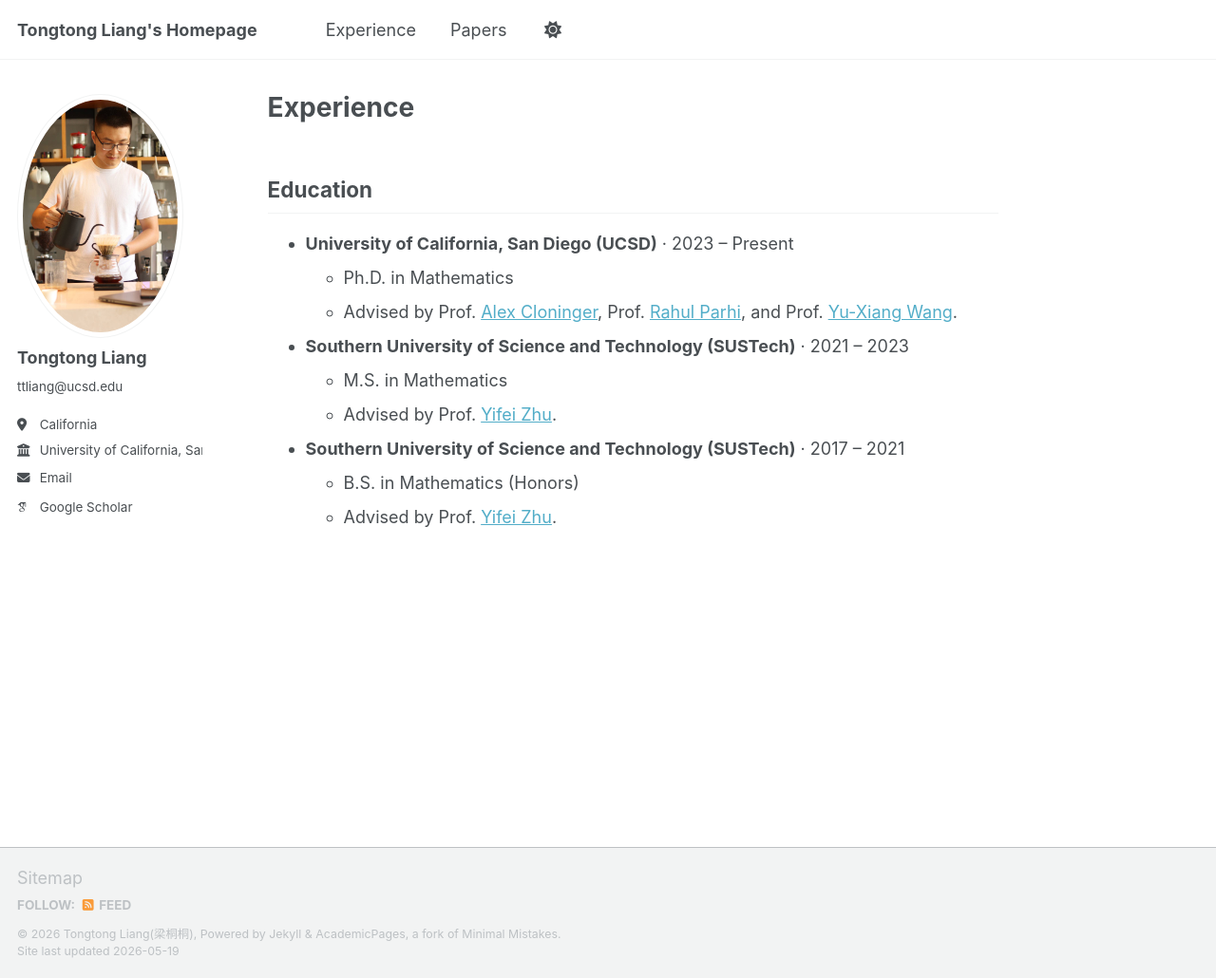
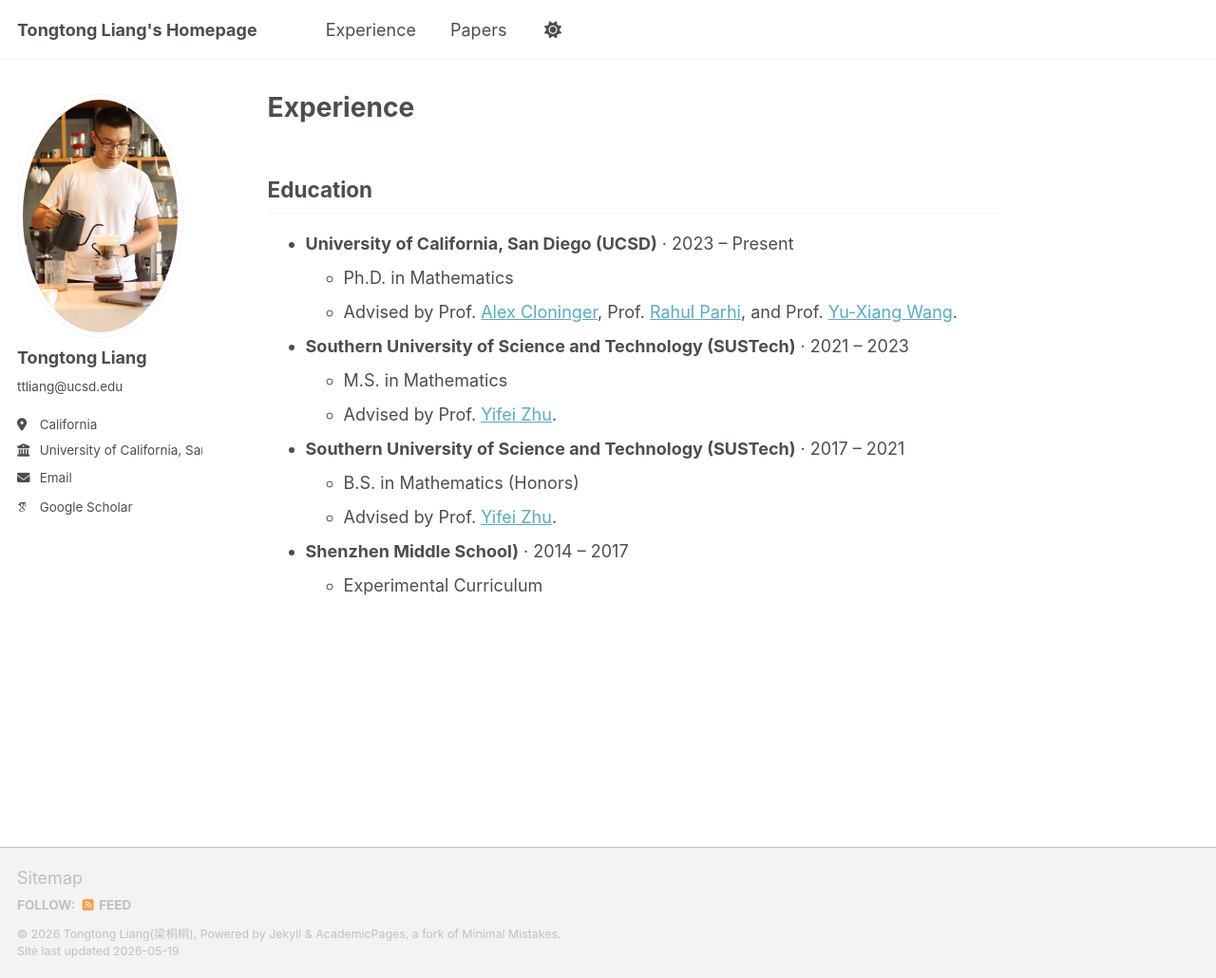
Before and after one commit to tongtongliang/tongtongliang.github.io, a Jekyll site: the page built from _pages/experience.md, in a window 1280 px wide and 1030 px high. Shown: the whole window at 95% size. Built offline with Jekyll 4.4.1, drawn with Linux system fonts in a browser that asks for light colours; some web fonts are replaced; a script that is not in the unit is left out.

Commit message:
Update experience.md

```diff
--- a/_pages/experience.md
+++ b/_pages/experience.md
@@ -17,3 +17,6 @@ author_profile: true
 - **Southern University of Science and Technology (SUSTech)** · 2017 – 2021
   - B.S. in Mathematics (Honors)
   - Advised by Prof. [Yifei Zhu](https://yifeizhu.github.io/).
+
+- **Shenzhen Middle School)** · 2014 – 2017
+  - Experimental Curriculum
```
